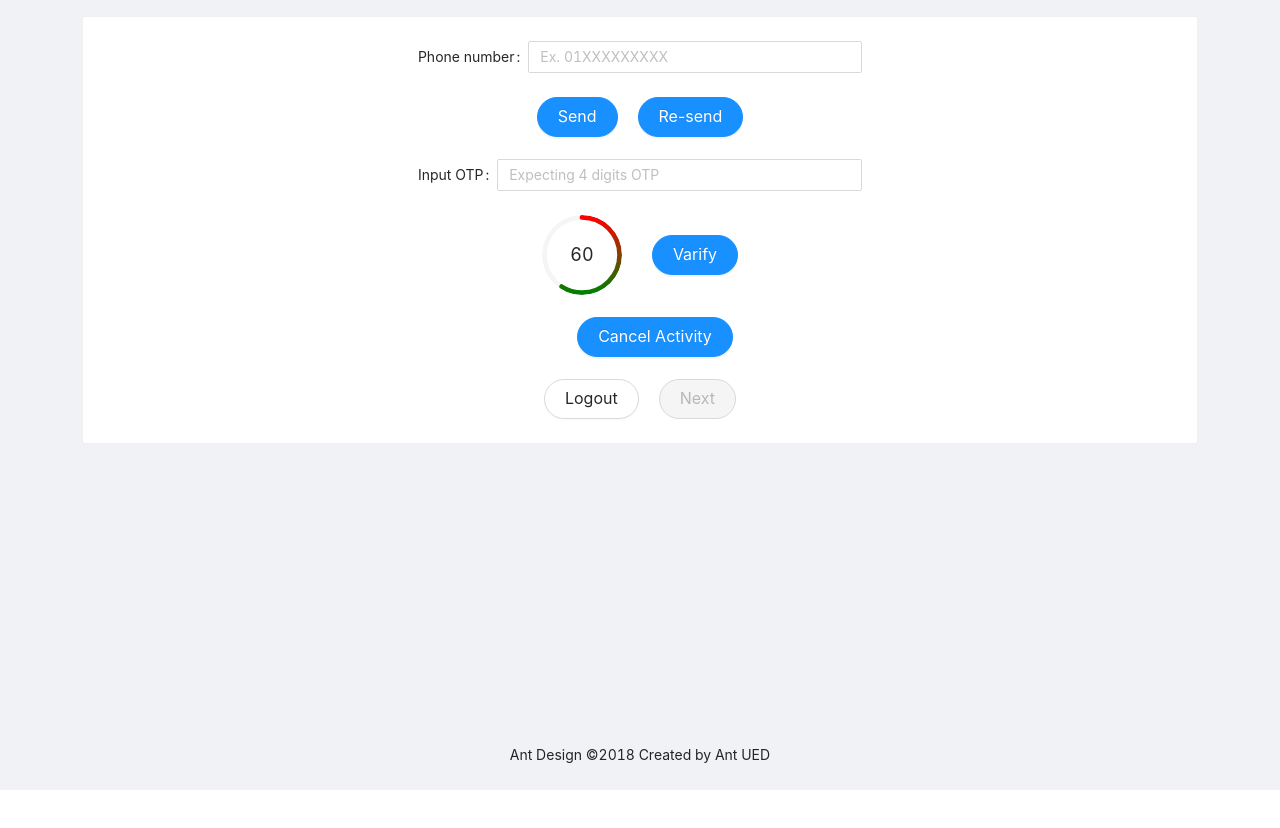
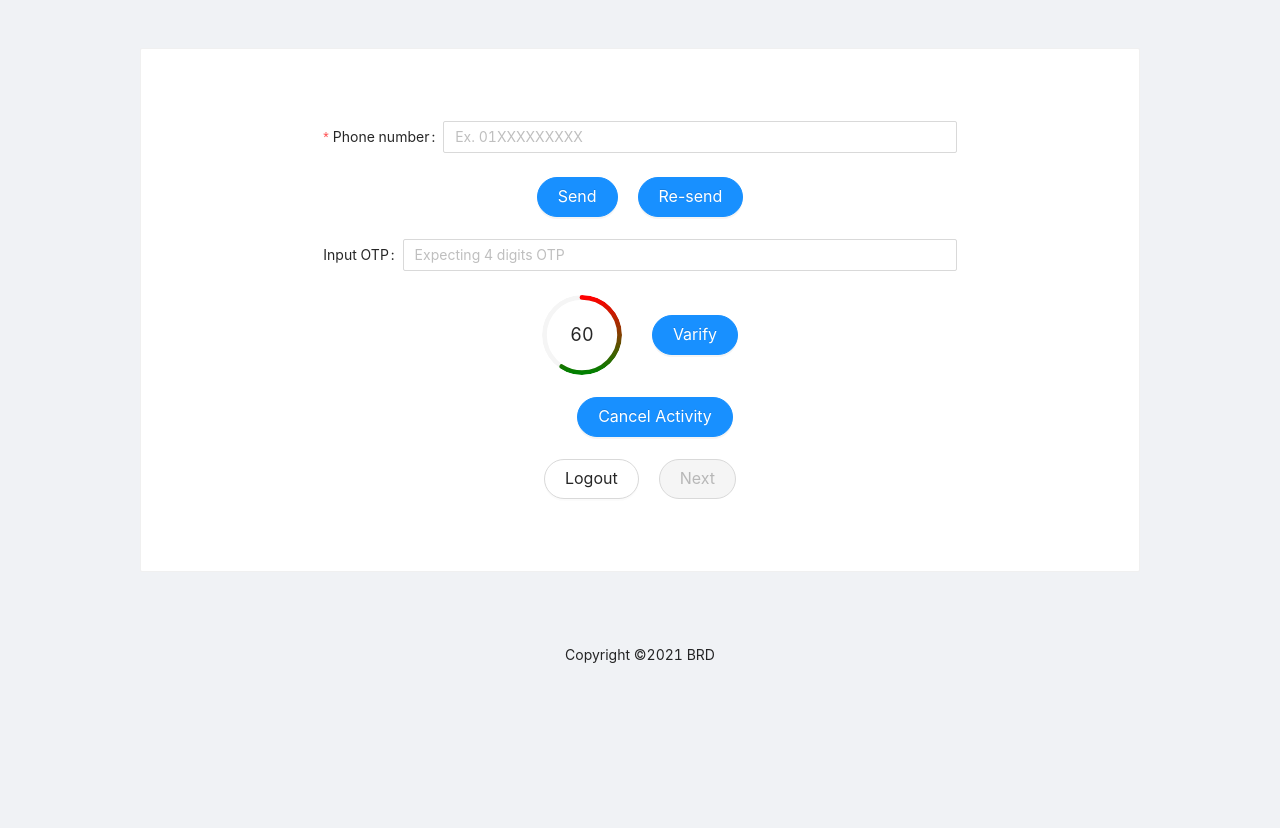
Before and after one commit to ada-bd/brd-frontend, a React (Create React App) app: page /form in a window 1280 px wide. Shown: the top 828 px of the page. Before the commit the page ends 800 px from the top, so only its background shows below. Built offline with nearby package versions, Linux system fonts and the light colour scheme; sample sign-in values are in the browser's storage.

Commit message:
Design tweeks

```diff
--- a/src/App.js
+++ b/src/App.js
@@ -16,7 +16,7 @@ export default function App() {
     const isAuthenticated = localStorage.getItem('brd-login') != null;
     return (
         <Layout>
-            <Content style={{minHeight: '90vh'}}>
+            <Content style={{minHeight: '70vh'}}>
                 <Router>
                     <Switch>
                         <Route
@@ -35,7 +35,7 @@ export default function App() {
                     </Switch>
                 </Router>
             </Content>
-            <Footer style={{ textAlign: 'center' }}>Ant Design ©2018 Created by Ant UED</Footer>
+            <Footer style={{ textAlign: 'center',minHeight: '30vh' }}>Copyright ©2021 BRD</Footer>
         </Layout>
     )
 }
--- a/src/components/FirstForm.js
+++ b/src/components/FirstForm.js
@@ -73,12 +73,15 @@ export default function FirstForm(props) {
     }
 
     return (
-        <Form style={cardAnimation} form={form}>
+        <Form style={cardAnimation} form={form} className="my-5" onFinish={props.next}>
             <Form.Item name="phone_number" label="Phone number" rules={[
                 {
                     pattern: /^[\d]{11,11}$/,
                     message: "Phone number must be 11 digit",
                 },
+                {
+                    required: true
+                }
             ]}>
                 <Input type="number" placeholder="Ex. 01XXXXXXXXX" style={{minWidth:"100%"}} onChange={(e)=>props.onChange("phone_number",e.target.value)}/>
             </Form.Item>
@@ -108,7 +111,7 @@ export default function FirstForm(props) {
             <br/>
             <Row justify="center">
                 <Button size="large" shape="round" type="default" style={{marginRight:"20px"}} onClick={props.logout}>Logout</Button>
-                <Button size="large" shape="round" type="primary" onClick={props.next} disabled={!varified}>Next</Button>
+                <Button size="large" shape="round" type="primary" htmlType="submit" disabled={!varified}>Next</Button>
             </Row>
         </Form>
     )
--- a/src/components/SecondForm.js
+++ b/src/components/SecondForm.js
@@ -26,7 +26,7 @@ export default function SecondForm(props) {
     const cardAnimation = cardHidden? {opacity:0,transform:"translate3d(0, -60px, 0)"} : null
 
     return (
-        <Form style={cardAnimation} form={form}>
+        <Form style={cardAnimation} form={form} className="my-5" onFinish={props.next}>
             <Form.Item label="Name" name="name" rules={[{ required: true }]}>
                 <Input style={{minWidth:"100%"}} onChange={(e)=>props.onChange("name",e.target.value)}/>
             </Form.Item>
@@ -82,7 +82,7 @@ export default function SecondForm(props) {
 
             <Row justify="center">
                 <Button size="large" shape="round" type="default" style={{marginRight:"20px"}} onClick={props.logout}>Logout</Button>
-                <Button size="large" shape="round" type="primary" onClick={props.next} disabled={disableNext}>Next</Button>
+                <Button size="large" shape="round" type="primary" htmlType='submit' disabled={disableNext}>Next</Button>
             </Row>
         </Form>
     )
--- a/src/components/ThirdForm.js
+++ b/src/components/ThirdForm.js
@@ -1,5 +1,5 @@
 import React,{ useState,useRef } from 'react'
-import { Form, InputNumber, Input,Row,Button,Select } from 'antd'
+import { Form, Input,Row,Button,Select } from 'antd'
 import SignatureCanvas from 'react-signature-canvas'
 
 const { Option } = Select;
@@ -22,7 +22,7 @@ export default function ThirdForm(props) {
     const cardAnimation = cardHidden? {opacity:0,transform:"translate3d(0, -60px, 0)"} : null
 
     return (
-        <Form style={cardAnimation} form={form}>
+        <Form style={cardAnimation} form={form} onFinish={props.formSubmit}>
             <Form.Item name="outlet_code" label="Outlet code" rules={[{ required: true }]}>
                 <Input type="number" placeholder="Min 10 Max 11" style={{minWidth:"100%"}} onChange={(e)=>props.onChange("outlet_code",e.target.value)}/>
             </Form.Item>
@@ -76,7 +76,7 @@ export default function ThirdForm(props) {
             <br/>
             <Row justify="center">
                 <Button size="large" shape="round" type="default" style={{marginRight:"20px"}} onClick={props.logout}>Logout</Button>
-                <Button size="large" shape="round" type="primary" onClick={props.formSubmit}>Submit</Button>
+                <Button size="large" shape="round" type="primary" htmlType="submit">Submit</Button>
             </Row>
         </Form>
     )
--- a/src/pages/FormPage.js
+++ b/src/pages/FormPage.js
@@ -83,10 +83,10 @@ export default function FormPage() {
         }
     }
     return (
-        <div className="container">
-            <Card className="mt-3">
-                <Row>
-                    <Col span={10} offset={7}>
+        <div className="container my-5" style={{width:'80vw'}}>
+            <Card>
+                <Row justify="center">
+                    <Col xs={20} md={16}>
                         {renderForm()}
                     </Col>
                 </Row>
```
Also changed, not shown: 1 other file (tests, documents, lock files or other folders).
